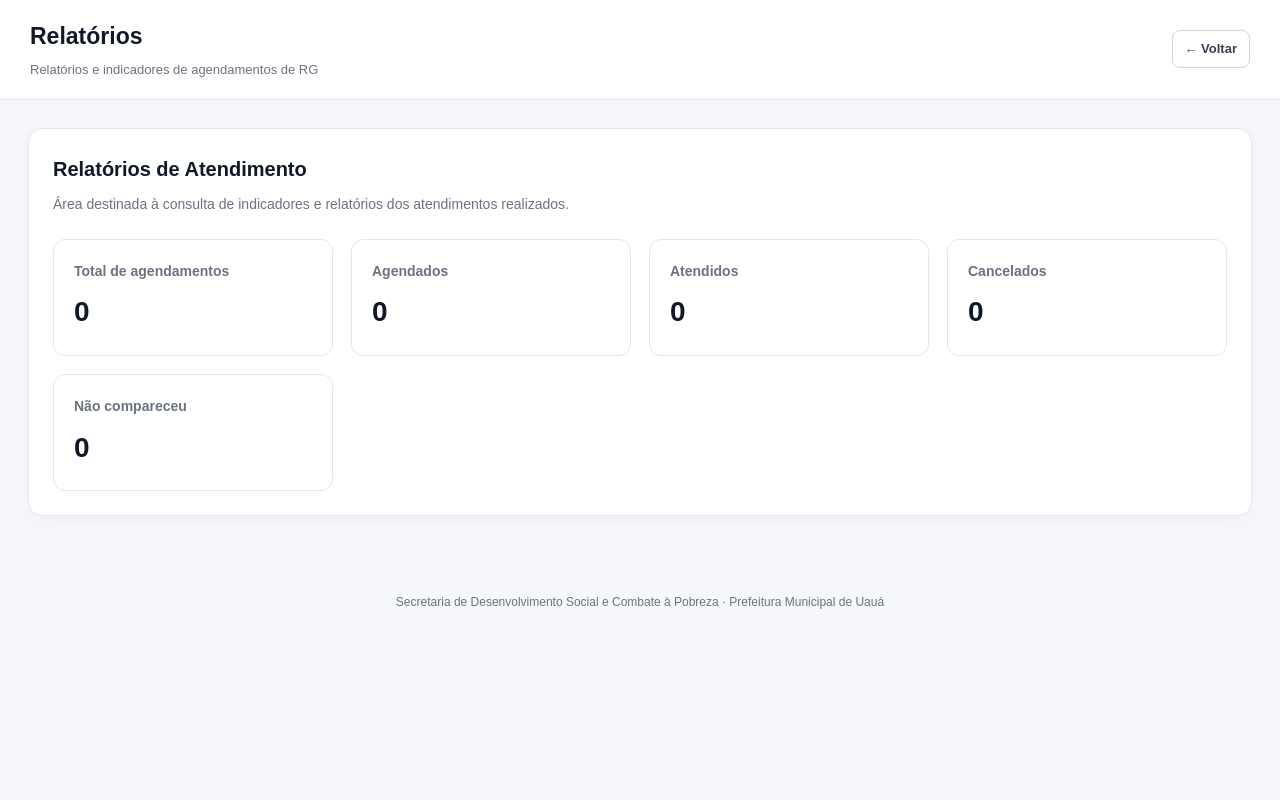
After one commit to Carlosfr88/agendamento-rg-uaua, a Flask app: page /admin/relatorios in a window 1280 px wide. The commit adds this page. Run offline with Flask 3, Linux system fonts and the light colour scheme; the visitor is signed in with stand-in values (Sample User, id 1); data that the repository does not hold is empty.

Commit message:
Adiciona relatorios e estrutura de backup

```diff
--- a/app/admin/routes.py
+++ b/app/admin/routes.py
@@ -2595,3 +2595,49 @@ def alterar_status_bloqueio(bloqueio_id):
     return redirect(
         url_for("admin.bloqueios")
     )
+
+@admin_bp.route("/relatorios")
+@login_required
+def relatorios():
+
+    total = Agendamento.query.count()
+
+    atendidos = (
+        Agendamento.query
+        .filter_by(status="atendido")
+        .count()
+    )
+
+    cancelados = (
+        Agendamento.query
+        .filter_by(status="cancelado")
+        .count()
+    )
+
+    nao_compareceu = (
+        Agendamento.query
+        .filter_by(status="nao_compareceu")
+        .count()
+    )
+
+    agendados = (
+        Agendamento.query
+        .filter_by(status="agendado")
+        .count()
+    )
+
+    return render_template(
+        "admin/relatorios.html",
+        total=total,
+        agendados=agendados,
+        atendidos=atendidos,
+        cancelados=cancelados,
+        nao_compareceu=nao_compareceu
+    )
+
+@admin_bp.route("/backup")
+@login_required
+def backup():
+    return render_template(
+        "admin/backup.html"
+    )
--- /dev/null
+++ b/app/templates/admin/relatorios.html
@@ -0,0 +1,298 @@
+
+<!DOCTYPE html>
+<html lang="pt-BR">
+
+<head>
+    <meta charset="UTF-8">
+
+    <meta
+        name="viewport"
+        content="width=device-width, initial-scale=1.0"
+    >
+
+    <title>Relatórios - Agendamento RG</title>
+
+    <link
+        rel="stylesheet"
+        href="{{ url_for('static', filename='css/style.css') }}"
+    >
+
+    <style>
+        * {
+            box-sizing: border-box;
+        }
+
+        body {
+            margin: 0;
+            background: #f5f7fa;
+            color: #1f2937;
+            font-family: Arial, Helvetica, sans-serif;
+        }
+
+        .admin-header {
+            background: #ffffff;
+            border-bottom: 1px solid #e5e7eb;
+            padding: 18px 30px;
+            display: flex;
+            align-items: center;
+            justify-content: space-between;
+            gap: 20px;
+        }
+
+        .admin-title h1 {
+            margin: 0;
+            font-size: 23px;
+            color: #111827;
+        }
+
+        .admin-title p {
+            margin: 5px 0 0;
+            color: #6b7280;
+            font-size: 13px;
+        }
+
+        .admin-actions {
+            display: flex;
+            align-items: center;
+            justify-content: flex-end;
+            gap: 8px;
+            flex-wrap: wrap;
+        }
+
+        .header-button,
+        .logout-button {
+            display: inline-flex;
+            align-items: center;
+            justify-content: center;
+            min-height: 38px;
+            padding: 0 12px;
+            border-radius: 8px;
+            border: 1px solid #d1d5db;
+            color: #374151;
+            background: #ffffff;
+            text-decoration: none;
+            font-size: 13px;
+            font-weight: 600;
+            white-space: nowrap;
+        }
+
+        .header-button:hover,
+        .logout-button:hover {
+            background: #f3f4f6;
+        }
+
+        .admin-container {
+            max-width: 1400px;
+            margin: 0 auto;
+            padding: 28px;
+        }
+
+        .panel {
+            background: #ffffff;
+            border: 1px solid #e5e7eb;
+            border-radius: 14px;
+            padding: 24px;
+            margin-bottom: 24px;
+            box-shadow: 0 4px 15px rgba(0, 0, 0, 0.03);
+        }
+
+        .panel-title {
+            margin: 0 0 8px;
+            font-size: 20px;
+            color: #111827;
+        }
+
+        .panel-description {
+            margin: 0;
+            color: #6b7280;
+            font-size: 14px;
+        }
+
+        .report-grid {
+            display: grid;
+            grid-template-columns: repeat(4, minmax(0, 1fr));
+            gap: 18px;
+            margin-top: 24px;
+        }
+
+        .report-card {
+            border: 1px solid #e5e7eb;
+            border-radius: 12px;
+            padding: 20px;
+            background: #ffffff;
+        }
+
+        .report-card h3 {
+            margin: 0 0 8px;
+            font-size: 14px;
+            color: #6b7280;
+        }
+
+        .report-value {
+            font-size: 28px;
+            font-weight: 700;
+            color: #111827;
+        }
+
+        .admin-footer {
+            text-align: center;
+            padding: 25px 20px;
+            color: #6b7280;
+            font-size: 12px;
+        }
+
+        @media (max-width: 900px) {
+            .report-grid {
+                grid-template-columns: repeat(2, minmax(0, 1fr));
+            }
+        }
+
+        @media (max-width: 700px) {
+            .admin-header {
+                padding: 16px 18px;
+                align-items: flex-start;
+                flex-direction: column;
+            }
+
+            .admin-actions {
+                width: 100%;
+                justify-content: flex-start;
+            }
+
+            .admin-container {
+                padding: 18px;
+            }
+
+            .report-grid {
+                grid-template-columns: 1fr;
+            }
+        }
+    </style>
+</head>
+
+<body>
+
+<header class="admin-header">
+
+    <div class="admin-title">
+
+        <h1>
+            Relatórios
+        </h1>
+
+        <p>
+            Relatórios e indicadores de agendamentos de RG
+        </p>
+
+    </div>
+
+    <div class="admin-actions">
+
+        <a
+            href="{{ url_for('admin.administradores') }}"
+            class="header-button"
+        >
+            ← Voltar
+        </a>
+
+    </div>
+
+</header>
+
+
+<main class="admin-container">
+
+    <section class="panel">
+
+        <h2 class="panel-title">
+            Relatórios de Atendimento
+        </h2>
+
+        <p class="panel-description">
+            Área destinada à consulta de indicadores e relatórios
+            dos atendimentos realizados.
+        </p>
+
+
+        <div class="report-grid">
+
+            <div class="report-card">
+
+                <h3>
+                    Total de agendamentos
+                </h3>
+
+                <div class="report-value">
+                    {{ total }}
+                </div>
+
+            </div>
+
+            <div class="report-card">
+
+                <h3>
+                    Agendados
+                </h3>
+
+                <div class="report-value">
+                    {{ agendados }}
+                </div>
+
+            </div>
+
+
+            <div class="report-card">
+
+                <h3>
+                    Atendidos
+                </h3>
+
+                <div class="report-value">
+                    {{ atendidos }}
+                </div>
+
+            </div>
+
+
+            <div class="report-card">
+
+                <h3>
+                    Cancelados
+                </h3>
+
+                <div class="report-value">
+                    {{ cancelados }}
+                </div>
+
+            </div>
+
+
+            <div class="report-card">
+
+                <h3>
+                    Não compareceu
+                </h3>
+
+                <div class="report-value">
+                    {{ nao_compareceu }}
+                </div>
+
+            </div>
+
+        </div>
+
+    </section>
+
+</main>
+
+
+<footer class="admin-footer">
+
+    Secretaria de Desenvolvimento Social e Combate à Pobreza
+    · Prefeitura Municipal de Uauá
+
+</footer>
+
+</body>
+
+</html>
```
Also changed, not shown: app/templates/admin/administradores.html (+14 -0 lines), app/templates/admin/backup.html (added, +259 -0 lines), 1 other file.
